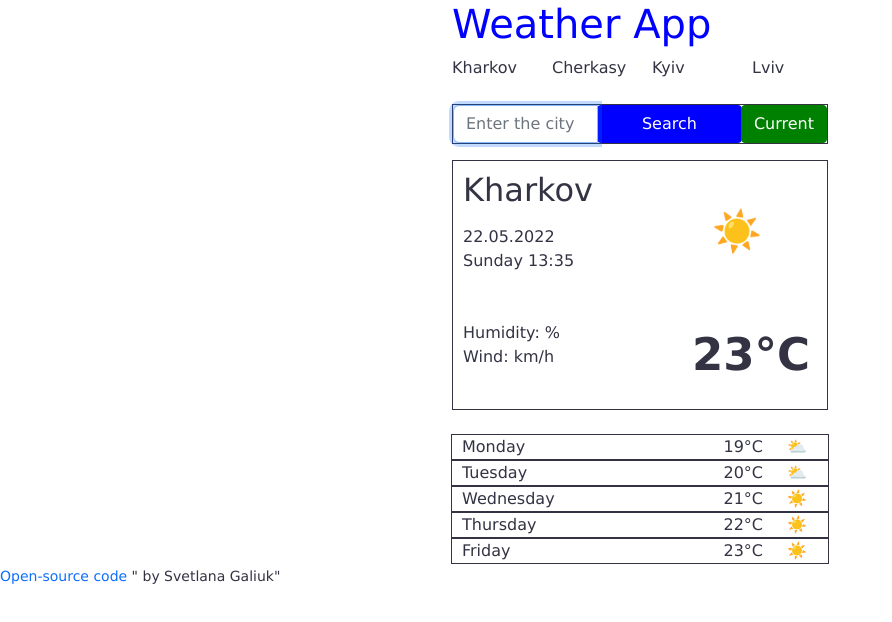
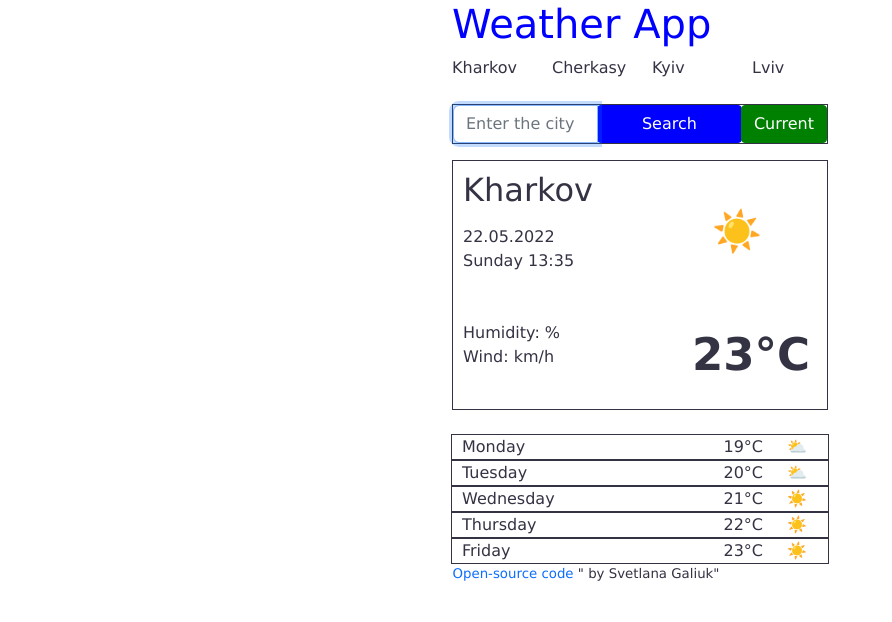
Before and after one commit to SvetlanaGaliuk/Weather-App, a website built with Parcel: page index.html in a window 1280 px wide. Shown: the whole page, without its empty margins (0-892 px from the left). Built offline with nearby package versions, Linux system fonts and the light colour scheme; no server answers; a web font is replaced by a local one.

Commit message:
Added href open-source-code

```diff
--- a/index.html
+++ b/index.html
@@ -162,15 +162,16 @@
           </div>
         </div>
       </div>
-    </div>
-    <div>
-      <small>
+
+
+      <small class="open-source-code">
         <a href="https://github.com/SvetlanaGaliuk/Weather-App" target="_blank" rel="noopener noreferrer">
           Open-source code
         </a>
         " by Svetlana Galiuk"
       </small>
-    </div>
+
+  </div>
     <script src="src/index.js"></script>
   </body>
 </html>
```
